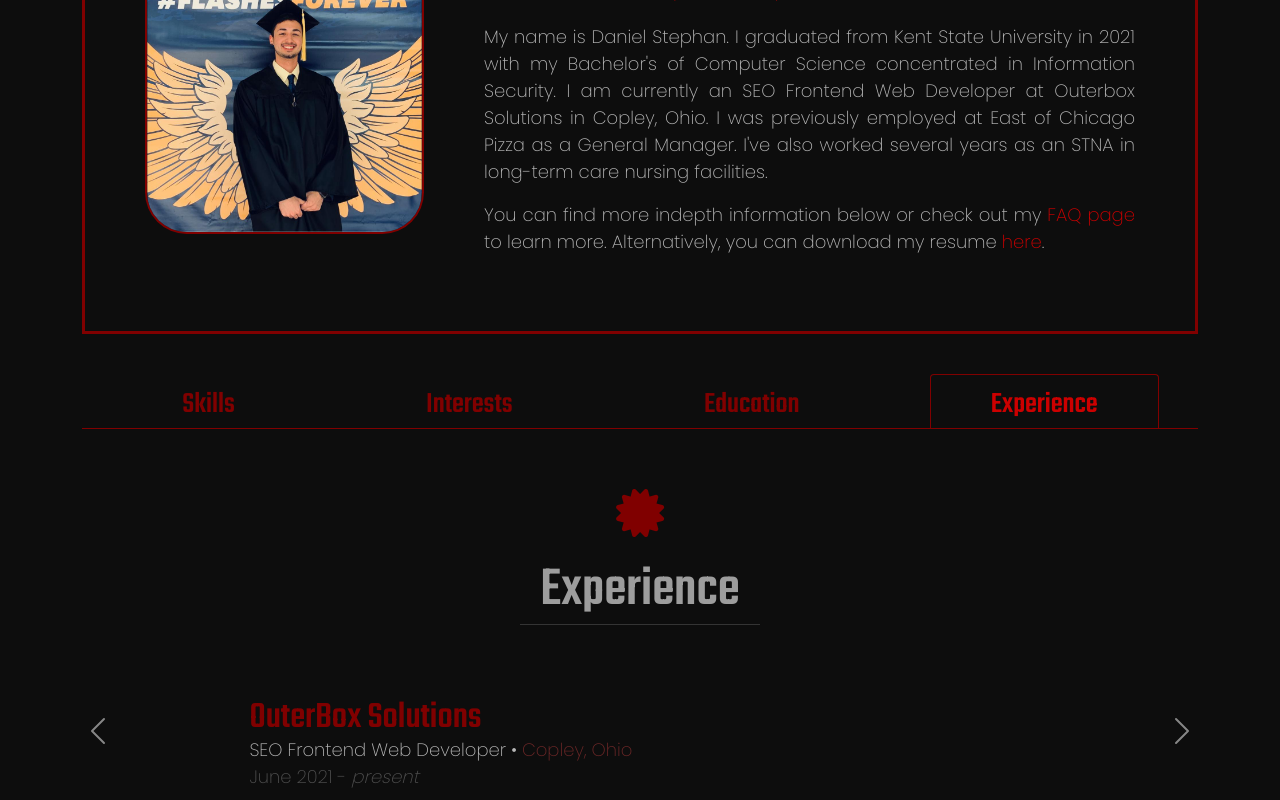
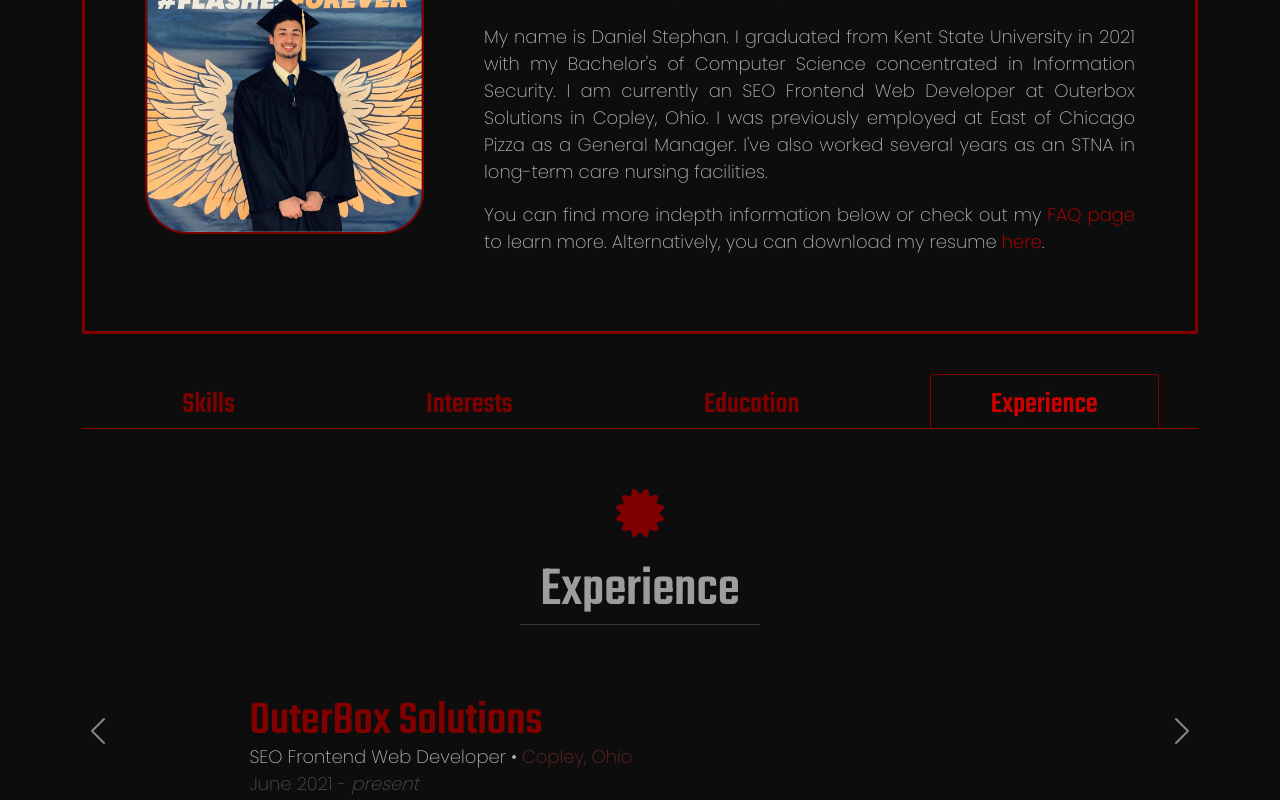
Before and after one commit to dstepha3/DanielOnline, a Vue app in the folder frontend/: page /about in a window 1280 px wide. Both pictures are taken after a click on the tab "Experience". Shown: the part 441-1241 px from the top of the page. Built offline with nearby package versions, Linux system fonts and the light colour scheme.

Commit message:
+ small edits

```diff
--- a/frontend/src/views/About.vue
+++ b/frontend/src/views/About.vue
@@ -211,7 +211,7 @@
       <div class="carousel-caption d-none d-md-block" style="margin-top: 20px;">
           <div class="jobs-container">
             <div class="job align-left">
-                <h5 style="margin-bottom: 5px;">OuterBox Solutions</h5>
+                <h3 style="margin-bottom: 5px;">OuterBox Solutions</h3>
                 <p>SEO Frontend Web Developer &bullet; <span class="dark-red">Copley, Ohio</span></p>
                 <p class="dates">June 2021 - <em>present</em></p>
             </div>
@@ -222,7 +222,7 @@
       <div class="carousel-caption d-none d-md-block" style="margin-top: 20px;">
         <div class="jobs-container">
           <div class="job align-left">
-              <h5>East of Chicago Pizza</h5>
+              <h3>East of Chicago Pizza</h3>
               <p>General Manager &bullet; <span class="dark-red">Massillon, Ohio</span></p>
               <p class="dates">August 2016 - June 2021</p>
               <ul>
@@ -242,7 +242,7 @@
       <div class="carousel-caption d-none d-md-block" style="margin-top: 20px;">
         <div class="jobs-container">
           <div class="job align-left">
-              <h5>Amherst Meadows Care Center</h5>
+              <h3>Amherst Meadows Care Center</h3>
               <p>State Tested Nursing Assistant &bullet; <span class="dark-red">Massillon, Ohio</span></p>
               <p class="dates">November 2017 - November 2018</p>
               <ul>
@@ -259,7 +259,7 @@
       <div class="carousel-caption d-none d-md-block" style="margin-top: 20px;">
         <div class="jobs-container">
           <div class="job align-left">
-              <h5>Brewster Parke Senior Living Community</h5>
+              <h3>Brewster Parke Senior Living Community</h3>
               <p>State Tested Nursing Assistant &bullet; <span class="dark-red">Brewster, Ohio</span></p>
               <p class="dates">April 2015 - July 2016</p>
               <ul>
@@ -276,7 +276,7 @@
       <div class="carousel-caption d-none d-md-block" style="margin-top: 20px;">
         <div class="jobs-container">
           <div class="job align-left">
-              <h5>Hospitality House</h5>
+              <h3>Hospitality House</h3>
               <p>State Tested Nursing Assistant &bullet; <span class="dark-red">Massillon, Ohio</span></p>
               <p class="dates">July 2012 - February 2015</p>
               <ul>
@@ -390,6 +390,7 @@
 
   #about-body .personal-details {
     margin: 0 0 20px;
+    color: var(--theme-dark-gray);
   }
   #about-body .justify {
     text-align: justify;
@@ -467,8 +468,11 @@
 
 
   #about-body  .top-info h3{
-    color: var(--theme-lightest-gray);
+    color: var(--theme-whiter);
     margin-bottom: 0;
+  }
+  #about-body  .top-info p{
+    color: var(--theme-white);
   }
 
   #about-body h2 {
@@ -509,7 +513,7 @@
     opacity: 1;
   }
 
-  #about-body h5 {
+  #about-body h3 {
     color: var(--theme-primary-dark);
   }
 
@@ -632,7 +636,7 @@
     color: var(--theme-warning-dark);
   }
 
-  .experience h5 {
+  .experience h3 {
     line-height: 0.7;
     margin-bottom: 5px;
   }
--- a/frontend/src/views/Contact.vue
+++ b/frontend/src/views/Contact.vue
@@ -15,8 +15,8 @@
                 <textarea class="form-control" name="users-message" placeholder="message" rows="5"></textarea>
             </div>
             <div style="display: flex; justify-content: space-between;">
-              <input type="reset" class="btn" style="color: var(--theme-white); background: var(--theme-black)"/>
-              <input type="submit" onclick="document.body.style.cursor='wait'; return true;" value="Send" class="btn" style="color: var(--theme-white); background: var(--theme-primary-dark)"/>
+              <input type="reset" class="btn" style="color: var(--theme-white); background: var(--theme-black); width: 150px;"/>
+              <input type="submit" onclick="document.body.style.cursor='wait'; return true;" value="Send" class="btn" style="color: var(--theme-white); background: var(--theme-primary-dark); width: 150px;"/>
             </div>
             </form>
         </div>
```
